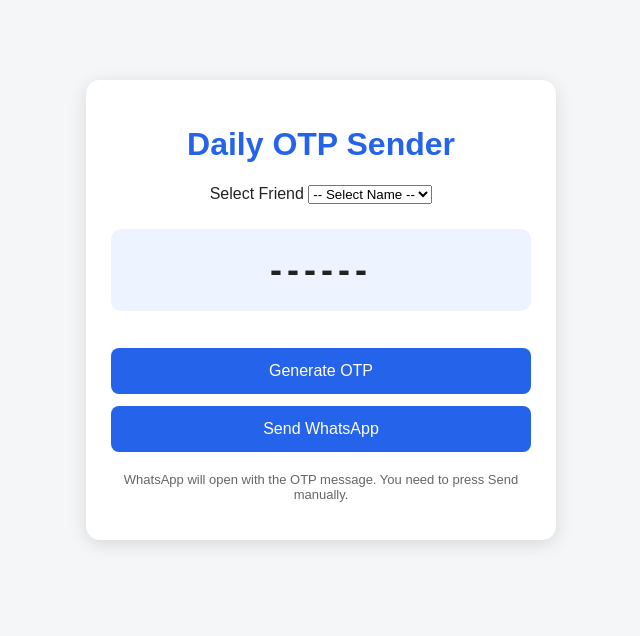
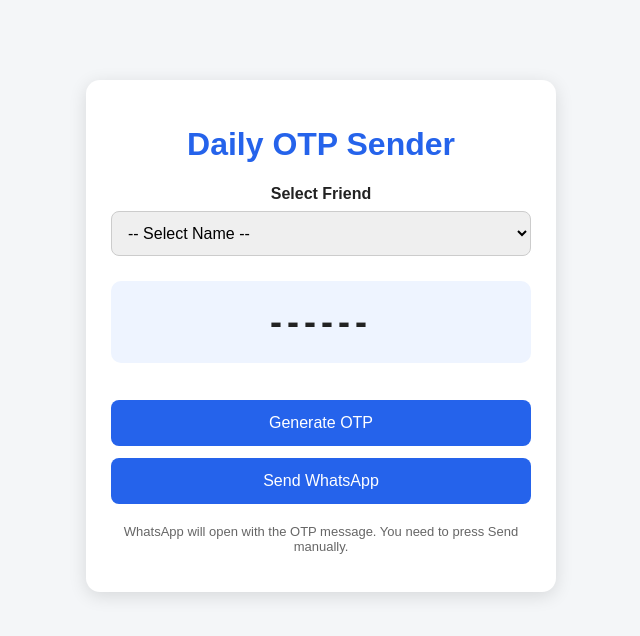
Before and after one commit to aathiguru0508/daily-otp, a plain HTML site: page index.html in a window 1280 px wide. Shown: the whole page, without its empty margins (319-959 px from the left). Drawn offline with Linux system fonts and the light colour scheme.

Commit message:
Add styles for labels and select elements

```diff
--- a/style.css
+++ b/style.css
@@ -17,6 +17,21 @@
 
 h1 {
   color: #2563eb;
+}
+
+label {
+  display: block;
+  margin-top: 20px;
+  margin-bottom: 8px;
+  font-weight: bold;
+}
+
+select {
+  width: 100%;
+  padding: 12px;
+  border: 1px solid #ccc;
+  border-radius: 8px;
+  font-size: 16px;
 }
 
 .otp-box {
@@ -45,10 +60,6 @@
   background: #1d4ed8;
 }
 
-.buttons {
-  margin-top: 20px;
-}
-
 .note {
   margin-top: 20px;
   font-size: 13px;
```
